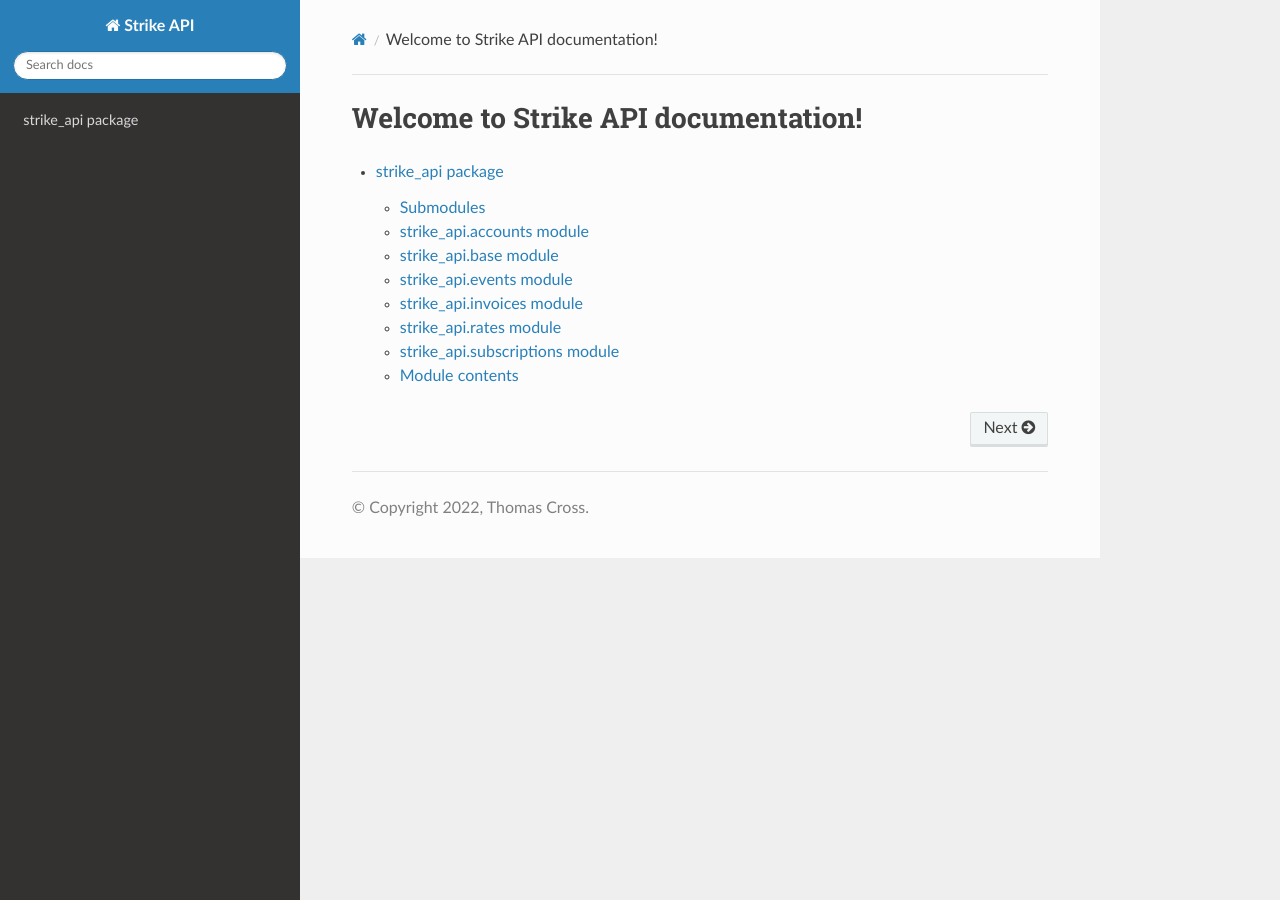
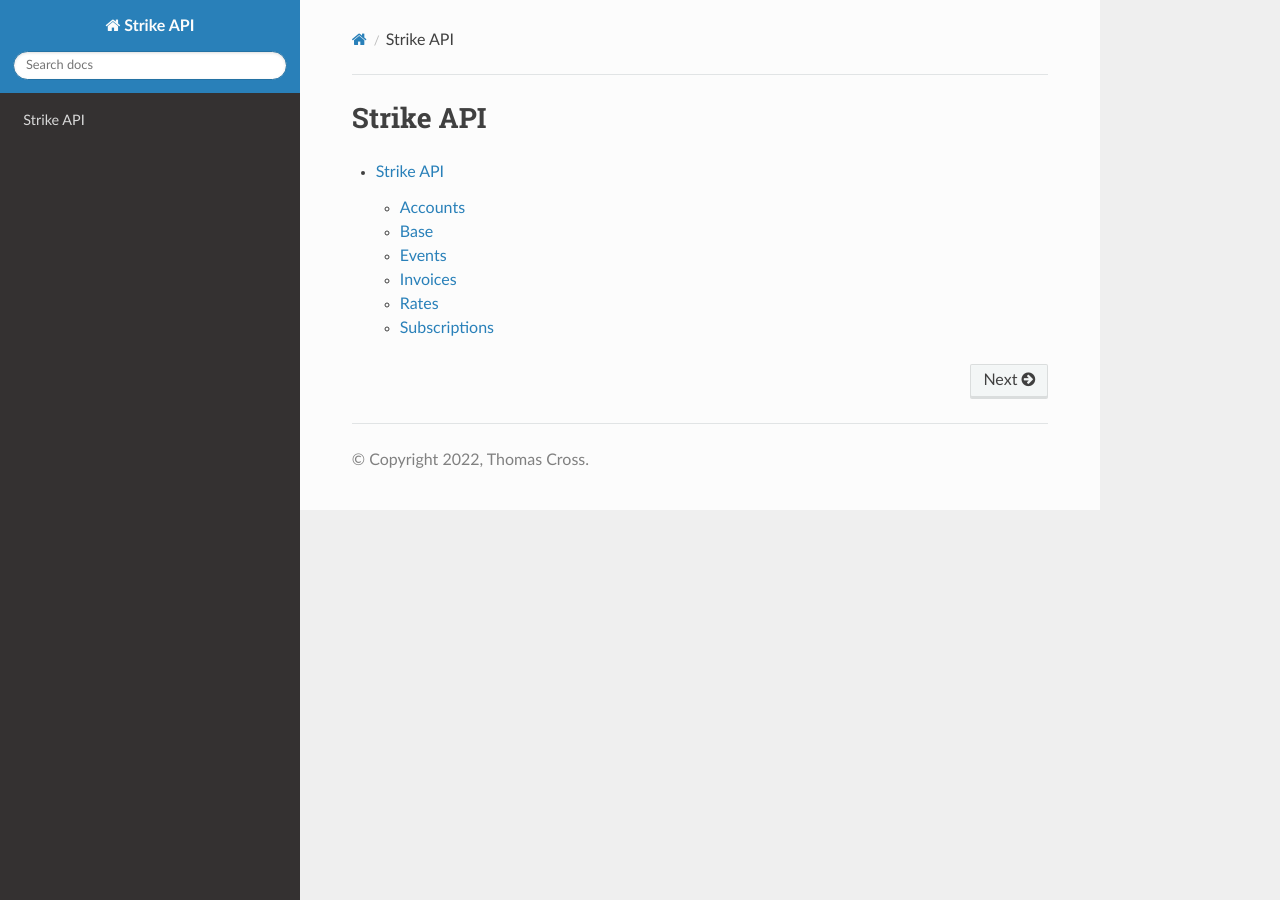
Before and after one commit to chmoder/strike-api, a Sphinx documentation site: the page built from docs/index.rst, in a window 1280 px wide. Built offline with Sphinx 7.4.7 and the Read the Docs theme 2.0.0, drawn with Linux system fonts in a browser that asks for light colours.

Commit message:
update docs

```diff
--- a/docs/index.rst
+++ b/docs/index.rst
@@ -3,18 +3,10 @@
    You can adapt this file completely to your liking, but it should at least
    contain the root `toctree` directive.
 
-Welcome to Strike API documentation!
+Strike API
 ======================================
 
 .. toctree::
    :maxdepth: 4
 
    strike_api
-
-
-.. Indices and tables
-.. ==================
-
-.. * :ref:`genindex`
-.. * :ref:`modindex`
-.. * :ref:`search`
--- a/docs/modules.rst
+++ b/docs/modules.rst
@@ -2,6 +2,7 @@ strike_api
 ==========
 
 .. toctree::
-   :maxdepth: 4
+    :maxdepth: 4
+    :caption: Contents:
 
-   strike_api
+    strike_api
--- a/docs/strike_api.rst
+++ b/docs/strike_api.rst
@@ -1,10 +1,7 @@
-strike\_api package
+Strike API
 ===================
 
-Submodules
-----------
-
-strike\_api.accounts module
+Accounts
 ---------------------------
 
 .. automodule:: strike_api.accounts
@@ -12,7 +9,7 @@ strike\_api.accounts module
    :undoc-members:
    :show-inheritance:
 
-strike\_api.base module
+Base
 -----------------------
 
 .. automodule:: strike_api.base
@@ -20,7 +17,7 @@ strike\_api.base module
    :undoc-members:
    :show-inheritance:
 
-strike\_api.events module
+Events
 -------------------------
 
 .. automodule:: strike_api.events
@@ -28,7 +25,7 @@ strike\_api.events module
    :undoc-members:
    :show-inheritance:
 
-strike\_api.invoices module
+Invoices
 ---------------------------
 
 .. automodule:: strike_api.invoices
@@ -36,7 +33,7 @@ strike\_api.invoices module
    :undoc-members:
    :show-inheritance:
 
-strike\_api.rates module
+Rates
 ------------------------
 
 .. automodule:: strike_api.rates
@@ -44,18 +41,10 @@ strike\_api.rates module
    :undoc-members:
    :show-inheritance:
 
-strike\_api.subscriptions module
+Subscriptions
 --------------------------------
 
 .. automodule:: strike_api.subscriptions
    :members:
    :undoc-members:
    :show-inheritance:
-
-Module contents
----------------
-
-.. automodule:: strike_api
-   :members:
-   :undoc-members:
-   :show-inheritance:
```
Also changed, not shown: 2 other files.
